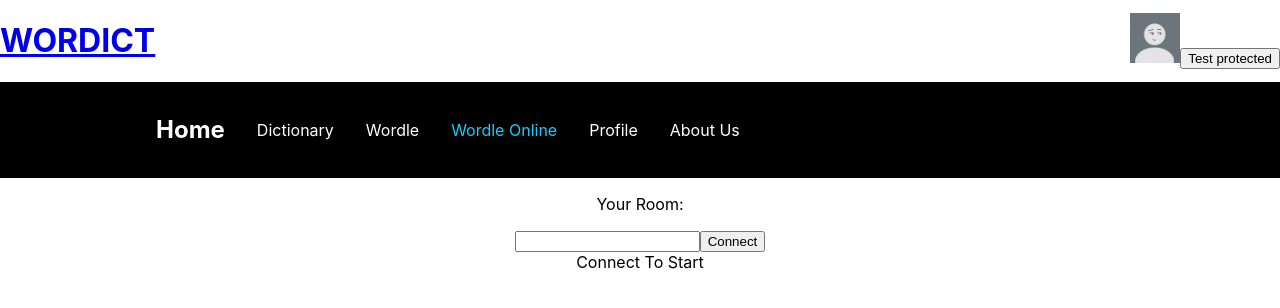
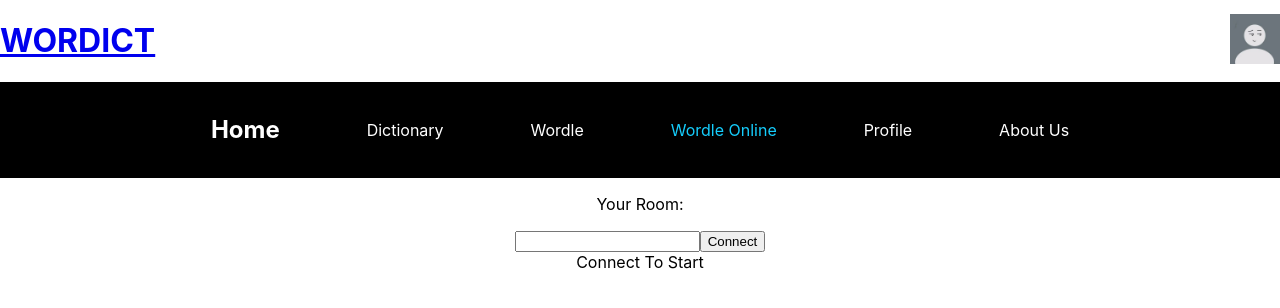
Before and after one commit to MarkProjs/wordict-project, a React (Create React App) app in the folder client/: page /wordle-online/connect in a window 1280 px wide. Shown: the top 308 px of the page. Built offline with nearby package versions, Linux system fonts and the light colour scheme; no server answers.

Commit message:
fixing the styling a bit for the navbar

```diff
--- a/client/src/App.js
+++ b/client/src/App.js
@@ -57,7 +57,7 @@ function App() {
         <div className="logBtn">
           <img src={userPic} style={{width: 50, height: 50}} referrerPolicy="no-referrer"/>
           {userName && <button onClick={handleLogout}>Logout</button>}
-          <button onClick={protectedRoute}>Test protected</button>
+          {/* <button onClick={protectedRoute}>Test protected</button> */}
         </div>
       </div>
       <Nav
--- a/client/src/components/NavBar.css
+++ b/client/src/components/NavBar.css
@@ -2,42 +2,19 @@
     background: #000;
     height: 80px;
     display: flex;
-    justify-content: space-between;
+    justify-content: space-evenly;
     padding: 0.5rem calc((100vw - 1000px) / 2);
     z-index: 10;
 }
 
 .NavMenu {
     display: flex;
-    align-items: center;
     margin-right: -24px;
     color: #fff;
 
     @media screen and (max-width: 768px) {
         display: none;
     }
-}
-
-.NavBtn {
-    display: flex;
-    align-items: center;
-    margin-right: 24px;
-
-    @media screen and (max-width: 768px) {
-        display: none;
-    }
-}
-
-.NavBtnLink {
-    border-radius: 4px;
-    background: #256ce1;
-    padding: 10px 22px;
-    color: #fff;
-    border: none;
-    outline: none;
-    cursor: pointer;
-    transition: all 0.2s ease-in-out;
-    text-decoration: none;
 }
 
 .mainNavLink {
--- a/client/src/components/NavBar.js
+++ b/client/src/components/NavBar.js
@@ -5,7 +5,6 @@ function NavBar() {
   return(
     <>
       <nav className='Nav'>
-        <div className='NavMenu'>
         <NavLink to='/' className='mainNavLink'>
           <h1>Home</h1>
         </NavLink>
@@ -24,7 +23,6 @@ function NavBar() {
         <NavLink to="/about" activestyle="true" className='mainNavLink'>
           About Us
         </NavLink>
-        </div>
       </nav>
     </>
   );
```
Lines whose indentation alone changed are shown as unchanged.
